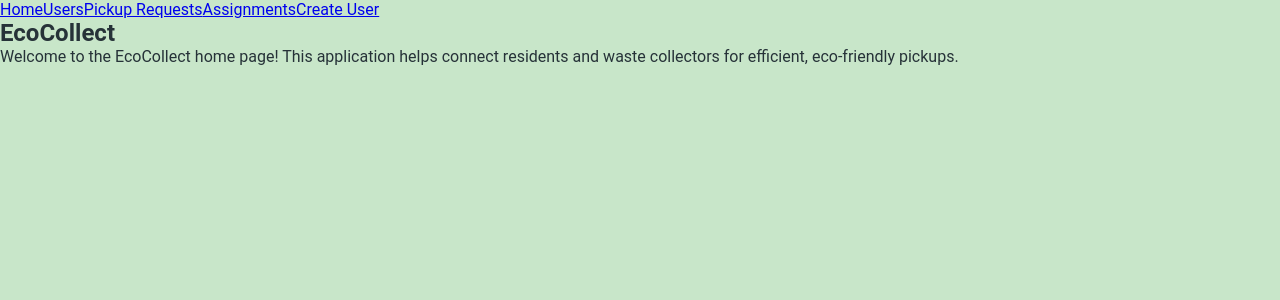
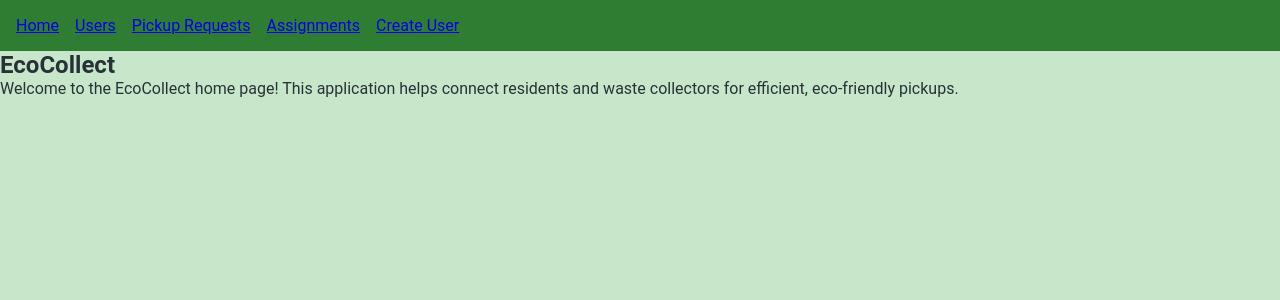
Before and after one commit to KaranjaNjiyo24/phase-4-project-ecocollect-frontend, a React (Vite) app: page / in a window 1280 px wide. Shown: the top 300 px of the page. Built offline with nearby package versions, Linux system fonts and the light colour scheme.

Commit message:
header and navigation styling

```diff
--- a/src/index.css
+++ b/src/index.css
@@ -23,3 +23,11 @@ body {
   background-color: var(--accent-color);
   color: var(--text-color);
 }
+
+nav {
+  display: flex;
+  gap: 1rem;
+  padding: 1rem;
+  background: var(--primary-color);
+  align-items: center;
+}
```
Also changed, not shown: src/components/LoginForm.jsx (deleted).
